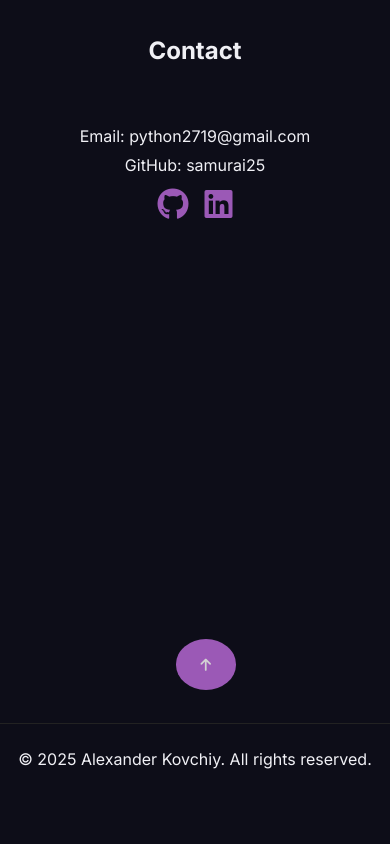
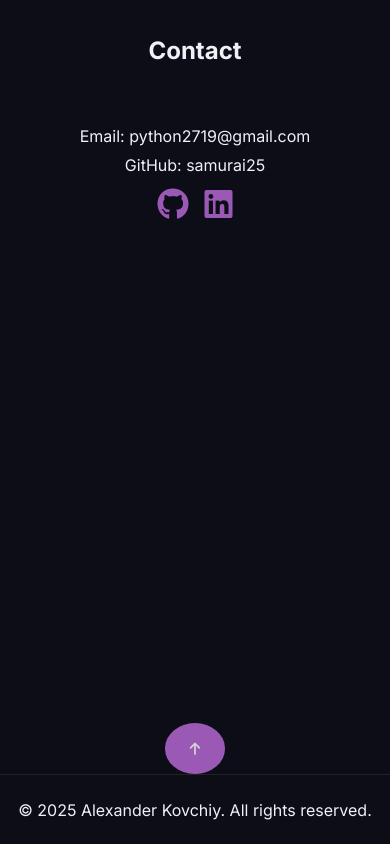
Before and after one commit to samurai25/portfolio, a plain HTML site: page index.html in a window 390 px wide. Shown: the part 2653-3497 px from the top of the page. Before the commit the page ends 3446 px from the top, so only its background shows below. Drawn offline with Linux system fonts and the light colour scheme.

Commit message:
update css/style.css

```diff
--- a/css/style.css
+++ b/css/style.css
@@ -214,9 +214,6 @@ h3 {
     background-color: #9b59b6;
     padding: 25px;
     border-radius: 100%;
-    position: absolute;
-    top: 400%;
-    left: 94%;
 }
 
 .fa-arrow-up:hover {
@@ -240,11 +237,6 @@ h3 {
     .projects_container {
         margin-top: -150px;
     }
-
-    .fa-arrow-up {
-        top: 390%;
-        left: 45%;
-    }
 }
 
 @media screen and (max-width: 640px) {
@@ -252,13 +244,6 @@ h3 {
         margin-top: -90px;
     }
 
-    .fa-arrow-up {
-        top: 390%;
-        left: 45%;
-    }
-}
-
-@media screen and (max-width: 420px) {
     .header_ul {
         justify-content: center;
         gap: 2rem;
```
